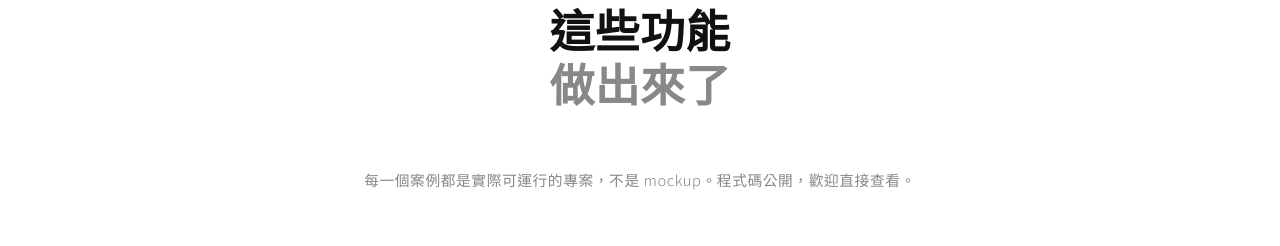
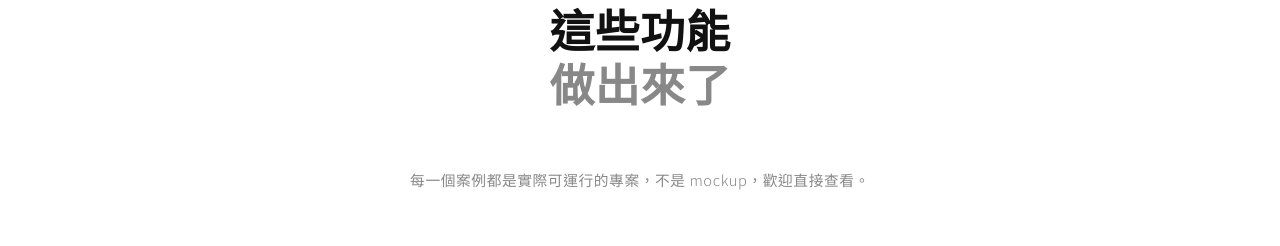
Before and after one commit to aoceanman-source/OpenMind, a plain HTML site: page index.html in a window 1280 px wide. Shown: the part 3122-3368 px from the top of the page. Drawn offline with nearby package versions, Linux system fonts and the light colour scheme.

Commit message:
fix: 更新作品集說明文字

```diff
--- a/index.html
+++ b/index.html
@@ -377,7 +377,7 @@
     <div class="container">
       <p class="section-eyebrow">實作案例</p>
       <h2 class="section-title">這些功能<br /><span class="text-accent">做出來了</span></h2>
-      <p class="portfolio__intro">每一個案例都是實際可運行的專案，不是 mockup。程式碼公開，歡迎直接查看。</p>
+      <p class="portfolio__intro">每一個案例都是實際可運行的專案，不是 mockup，歡迎直接查看。</p>
 
       <!-- 篩選器 -->
       <div class="portfolio__filters" role="group" aria-label="篩選作品類別">
```
